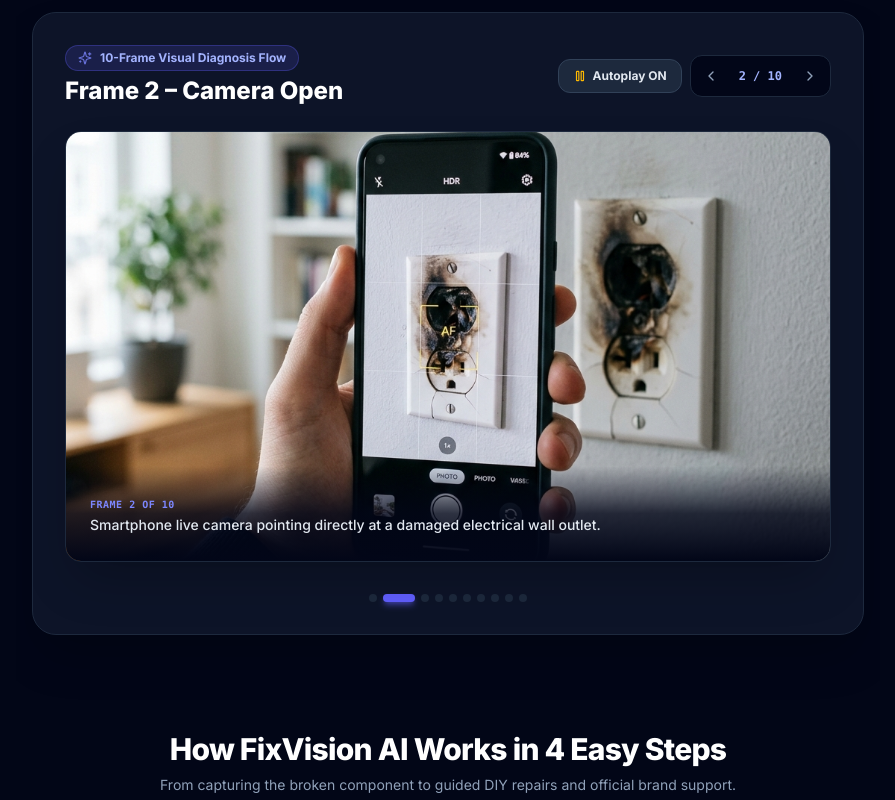
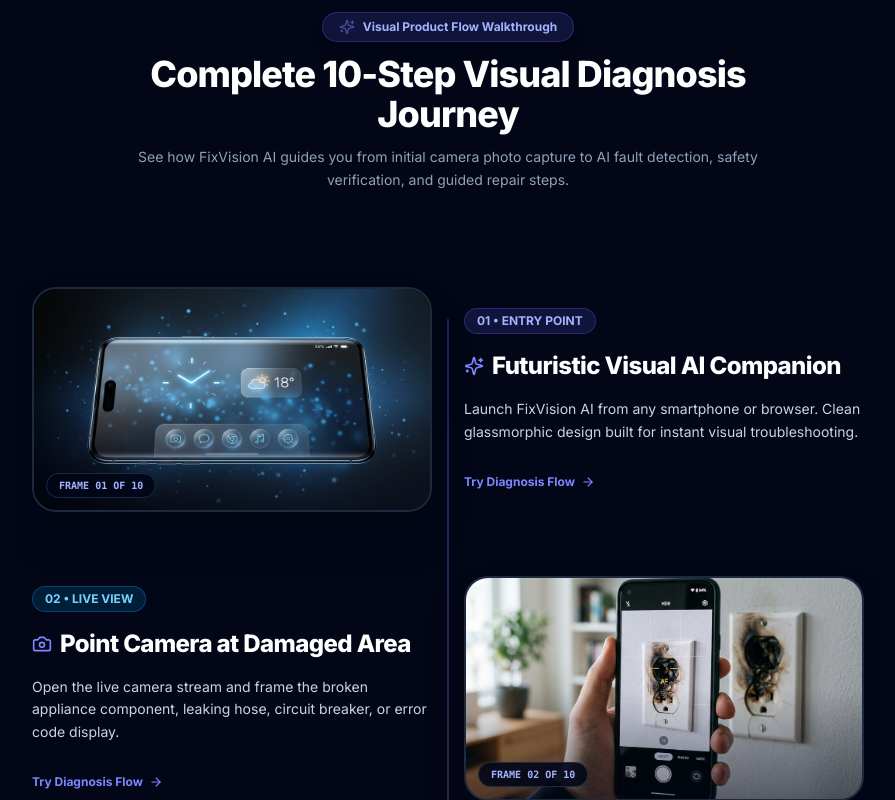
Before and after one commit to Dhanuskarthi/AI-visual-Assistant, a Next.js app: page / in a window 1280 px wide. Shown: the part 1160-1960 px from the top of the page, without its empty margins (192-1087 px from the left). Built offline with nearby package versions, Linux system fonts and the light colour scheme.

Commit message:
feat: Render 10 generated frames as a visual flow story timeline page with scroll-triggered animations

```diff
--- a/app/page.tsx
+++ b/app/page.tsx
@@ -2,7 +2,7 @@
 
 import { useEffect, useRef, useState } from "react";
 import Link from "next/link";
-import VisualStoryCarousel from "@/components/VisualStoryCarousel";
+import VisualFlowSequence from "@/components/VisualFlowSequence";
 import {
   Camera,
   Cpu,
@@ -179,9 +179,9 @@ export default function IntroLandingPage() {
         </div>
       </section>
 
-      {/* ================= 10-FRAME VISUAL STORY CAROUSEL ================= */}
-      <section className="max-w-5xl mx-auto px-4">
-        <VisualStoryCarousel />
+      {/* ================= 10-FRAME VISUAL FLOW SEQUENCE ================= */}
+      <section id="how-it-works" className="scroll-mt-24">
+        <VisualFlowSequence />
       </section>
 
       {/* ================= STEP 3: FOUR-STEP ANIMATED SEQUENCE ================= */}
--- /dev/null
+++ b/components/VisualFlowSequence.tsx
@@ -0,0 +1,250 @@
+"use client";
+
+import { useEffect, useRef, useState } from "react";
+import Link from "next/link";
+import {
+  Sparkles,
+  ArrowRight,
+  Camera,
+  Upload,
+  Cpu,
+  AlertTriangle,
+  CheckSquare,
+  CheckCircle2,
+  Zap,
+  Wrench
+} from "lucide-react";
+
+interface FlowStep {
+  id: number;
+  stepNumber: string;
+  title: string;
+  headline: string;
+  description: string;
+  imageSrc: string;
+  badgeColor: string;
+  badgeText: string;
+  icon: any;
+}
+
+const FLOW_STEPS: FlowStep[] = [
+  {
+    id: 1,
+    stepNumber: "01",
+    title: "Welcome Interface",
+    headline: "Futuristic Visual AI Companion",
+    description: "Launch FixVision AI from any smartphone or browser. Clean glassmorphic design built for instant visual troubleshooting.",
+    imageSrc: "/demo/frame_1.png",
+    badgeColor: "bg-indigo-500/15 border-indigo-500/30 text-indigo-300",
+    badgeText: "01 • ENTRY POINT",
+    icon: Sparkles
+  },
+  {
+    id: 2,
+    stepNumber: "02",
+    title: "Camera Activation",
+    headline: "Point Camera at Damaged Area",
+    description: "Open the live camera stream and frame the broken appliance component, leaking hose, circuit breaker, or error code display.",
+    imageSrc: "/demo/frame_2.png",
+    badgeColor: "bg-sky-500/15 border-sky-500/30 text-sky-300",
+    badgeText: "02 • LIVE VIEW",
+    icon: Camera
+  },
+  {
+    id: 3,
+    stepNumber: "03",
+    title: "Photo Capture",
+    headline: "High-Resolution Focus & Flash",
+    description: "Snap a photo or short video clip with instant auto-focus targeting. Camera shutter animation confirms clear specimen capture.",
+    imageSrc: "/demo/frame_3.png",
+    badgeColor: "bg-rose-500/15 border-rose-500/30 text-rose-300",
+    badgeText: "03 • SNAP PHOTO",
+    icon: Camera
+  },
+  {
+    id: 4,
+    stepNumber: "04",
+    title: "Secure AI Upload",
+    headline: "Streaming Data to Vision Cloud",
+    description: "Your captured media streams securely to the cloud backend with real-time data particle transfer and zero latency.",
+    imageSrc: "/demo/frame_4.png",
+    badgeColor: "bg-purple-500/15 border-purple-500/30 text-purple-300",
+    badgeText: "04 • AI UPLOAD",
+    icon: Upload
+  },
+  {
+    id: 5,
+    stepNumber: "05",
+    title: "Multimodal AI Scan",
+    headline: "Scanning Visual Features",
+    description: "State-of-the-art vision models (NVIDIA Llama 3.2 Vision, Gemini Flash, GPT-4o) scan visual symptoms with laser precision.",
+    imageSrc: "/demo/frame_5.png",
+    badgeColor: "bg-amber-500/15 border-amber-500/30 text-amber-300",
+    badgeText: "05 • VISION SCAN",
+    icon: Cpu
+  },
+  {
+    id: 6,
+    stepNumber: "06",
+    title: "Fault Identification",
+    headline: "Pinpoint & Bounding Box Labels",
+    description: "Detected issues are visually highlighted and labeled (e.g. 'Loose Wire', 'Burn Mark', 'Broken Switch') with confidence scores.",
+    imageSrc: "/demo/frame_6.png",
+    badgeColor: "bg-red-500/15 border-red-500/30 text-red-300",
+    badgeText: "06 • FAULT DETECTED",
+    icon: AlertTriangle
+  },
+  {
+    id: 7,
+    stepNumber: "07",
+    title: "Guided Repair Steps",
+    headline: "Step-by-Step DIY & Tools List",
+    description: "Interactive glassmorphic checklist displays required tools, estimated repair times, and clear English audio read-aloud.",
+    imageSrc: "/demo/frame_7.png",
+    badgeColor: "bg-indigo-500/15 border-indigo-500/30 text-indigo-300",
+    badgeText: "07 • REPAIR STEPS",
+    icon: CheckSquare
+  },
+  {
+    id: 8,
+    stepNumber: "08",
+    title: "Repair Verification",
+    headline: "Verified Safe Operation",
+    description: "Follow safety precautions, complete repair steps, and verify full device functionality with green success checkmark status.",
+    imageSrc: "/demo/frame_8.png",
+    badgeColor: "bg-emerald-500/15 border-emerald-500/30 text-emerald-300",
+    badgeText: "08 • REPAIR COMPLETE",
+    icon: CheckCircle2
+  },
+  {
+    id: 9,
+    stepNumber: "09",
+    title: "Instant Action CTA",
+    headline: "Ready for Your Next Scan",
+    description: "Diagnose home appliances, mobile devices, laptops, vehicles, and circuit breaker systems anytime with one tap.",
+    imageSrc: "/demo/frame_9.png",
+    badgeColor: "bg-indigo-500/15 border-indigo-500/30 text-indigo-300",
+    badgeText: "09 • TRY NOW",
+    icon: Zap
+  },
+  {
+    id: 10,
+    stepNumber: "10",
+    title: "Seamless AI Assistant",
+    headline: "24/7 AI Troubleshooting Shield",
+    description: "Always available visual diagnostic assistant with hardcoded safety screening and official certified brand service center contacts.",
+    imageSrc: "/demo/frame_10.png",
+    badgeColor: "bg-amber-500/15 border-amber-500/30 text-amber-300",
+    badgeText: "10 • 24/7 ACTIVE",
+    icon: Wrench
+  }
+];
+
+export default function VisualFlowSequence() {
+  const [visibleItems, setVisibleItems] = useState<Record<number, boolean>>({});
+  const containerRef = useRef<HTMLDivElement>(null);
+
+  useEffect(() => {
+    const observer = new IntersectionObserver(
+      (entries) => {
+        entries.forEach((entry) => {
+          if (entry.isIntersecting) {
+            const stepId = Number(entry.target.getAttribute("data-step-id"));
+            if (stepId) {
+              setVisibleItems((prev) => ({ ...prev, [stepId]: true }));
+            }
+          }
+        });
+      },
+      { threshold: 0.15 }
+    );
+
+    const stepElements = containerRef.current?.querySelectorAll("[data-step-id]");
+    stepElements?.forEach((el) => observer.observe(el));
+
+    return () => observer.disconnect();
+  }, []);
+
+  return (
+    <div ref={containerRef} className="space-y-16 md:space-y-24 max-w-5xl mx-auto px-4">
+      {/* Header Title */}
+      <div className="text-center space-y-3 max-w-2xl mx-auto">
+        <div className="inline-flex items-center gap-2 px-4 py-1.5 rounded-full bg-indigo-500/15 border border-indigo-500/30 text-indigo-300 text-xs font-bold shadow-lg">
+          <Sparkles className="w-4 h-4 text-indigo-400 animate-pulse" />
+          <span>Visual Product Flow Walkthrough</span>
+        </div>
+        <h2 className="text-2xl sm:text-3xl md:text-4xl font-extrabold text-white tracking-tight">
+          Complete 10-Step Visual Diagnosis Journey
+        </h2>
+        <p className="text-xs sm:text-sm text-slate-400 leading-relaxed">
+          See how FixVision AI guides you from initial camera photo capture to AI fault detection, safety verification, and guided repair steps.
+        </p>
+      </div>
+
+      {/* 10 Flow Cards in Alternating Timeline Layout */}
+      <div className="relative space-y-12 md:space-y-16">
+        {/* Connecting Vertical Laser Glow Line */}
+        <div className="hidden md:block absolute top-8 bottom-8 left-1/2 -translate-x-1/2 w-0.5 bg-gradient-to-b from-indigo-500 via-rose-500 to-emerald-400 opacity-30 pointer-events-none" />
+
+        {FLOW_STEPS.map((step, idx) => {
+          const isEven = idx % 2 === 0;
+          const isVisible = visibleItems[step.id];
+          const IconComp = step.icon;
+
+          return (
+            <div
+              key={step.id}
+              data-step-id={step.id}
+              className={`relative grid grid-cols-1 md:grid-cols-2 gap-8 items-center transition-all duration-700 ${
+                isVisible ? "opacity-100 translate-y-0" : "opacity-0 translate-y-12"
+              }`}
+            >
+              {/* Image Frame */}
+              <div className={`order-1 ${isEven ? "md:order-1" : "md:order-2"}`}>
+                <div className="relative aspect-video rounded-3xl overflow-hidden bg-slate-950 border-2 border-slate-800 shadow-2xl group">
+                  <img
+                    src={step.imageSrc}
+                    alt={step.title}
+                    className="w-full h-full object-cover group-hover:scale-105 transition-transform duration-700"
+                  />
+                  <div className="absolute inset-0 bg-gradient-to-t from-slate-950/80 via-transparent to-transparent opacity-60" />
+                  <div className="absolute bottom-3 left-3 bg-slate-950/90 border border-slate-800 text-[10px] font-mono font-bold text-indigo-300 px-3 py-1 rounded-full">
+                    FRAME {step.stepNumber} OF 10
+                  </div>
+                </div>
+              </div>
+
+              {/* Text Card Content */}
+              <div className={`space-y-4 order-2 ${isEven ? "md:order-2" : "md:order-1"}`}>
+                <div className="flex items-center gap-3">
+                  <span className={`px-3 py-1 rounded-full border text-xs font-bold ${step.badgeColor}`}>
+                    {step.badgeText}
+                  </span>
+                </div>
+
+                <h3 className="text-xl sm:text-2xl font-extrabold text-white tracking-tight flex items-center gap-2">
+                  <IconComp className="w-5 h-5 text-indigo-400 shrink-0" />
+                  <span>{step.headline}</span>
+                </h3>
+
+                <p className="text-xs sm:text-sm text-slate-300 leading-relaxed">
+                  {step.description}
+                </p>
+
+                <div className="pt-2">
+                  <Link
+                    href="/diagnose"
+                    className="inline-flex items-center gap-1.5 text-xs font-bold text-indigo-400 hover:text-indigo-300 transition-colors group"
+                  >
+                    <span>Try Diagnosis Flow</span>
+                    <ArrowRight className="w-3.5 h-3.5 group-hover:translate-x-1 transition-transform" />
+                  </Link>
+                </div>
+              </div>
+            </div>
+          );
+        })}
+      </div>
+    </div>
+  );
+}
```
